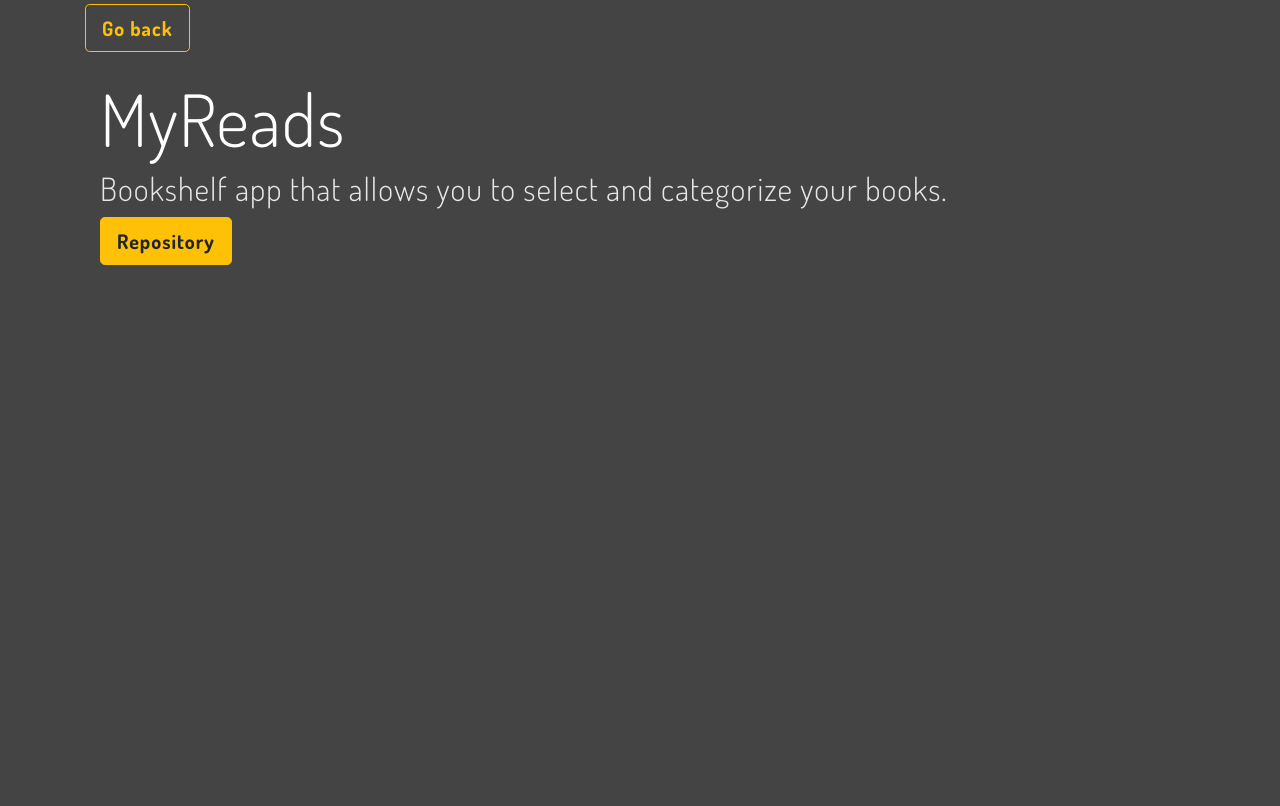
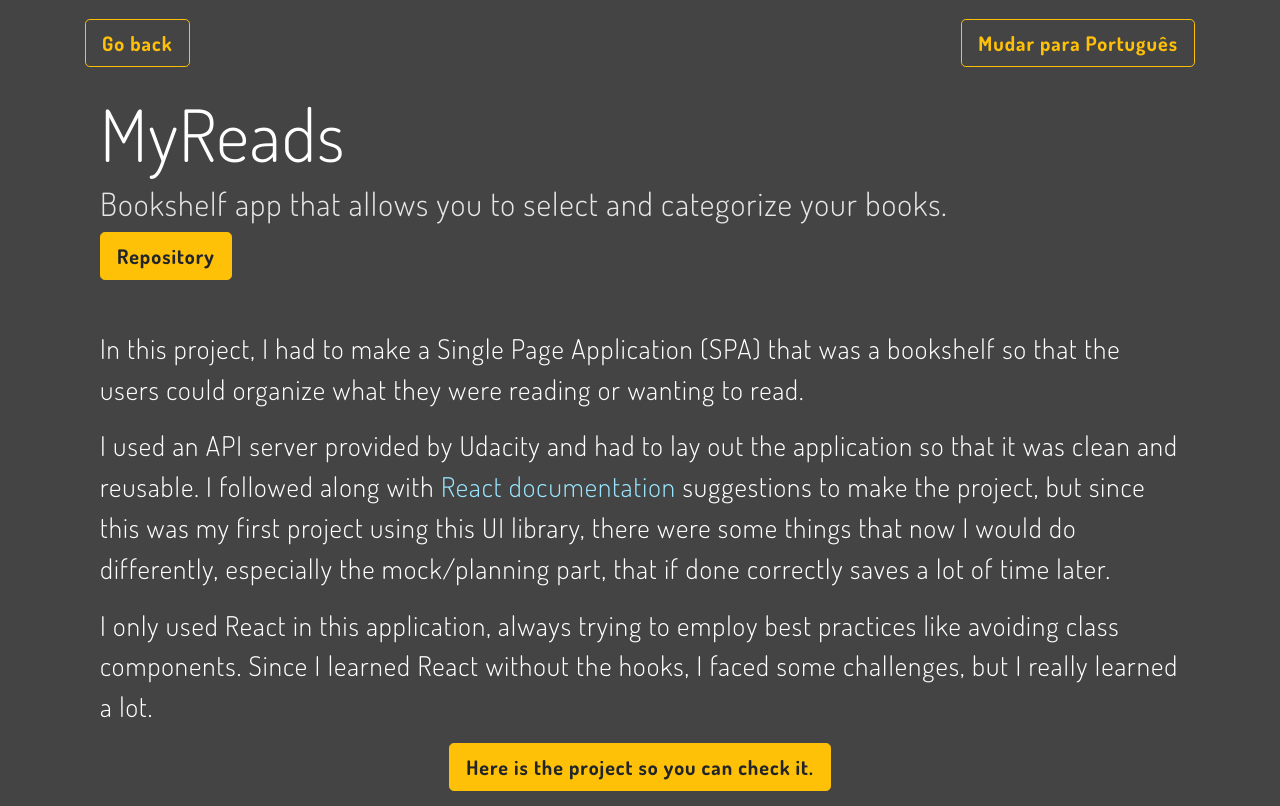
Before and after one commit to bruno-gurgel/portfolio, a React (Create React App) app: page /projects/MyReads in a window 1280 px wide. Built offline with nearby package versions, Linux system fonts and the light colour scheme.

Commit message:
feat: Added content to intro of the project page

```diff
--- a/src/features/projects/MyReads/MyReads.module.css
+++ b/src/features/projects/MyReads/MyReads.module.css
@@ -1,3 +1,40 @@
+.myReadsContainer {
+	color: #fff;
+	padding: 15px;
+}
+
+.navBtnsBox {
+	display: flex;
+	justify-content: space-between;
+}
+
 .subHeading {
 	color: #e6e6e6;
 }
+
+.introText {
+	font-size: 1.7rem;
+}
+
+.pageLink {
+	color: #99e6ff;
+}
+
+.pageLink:hover {
+	color: #99e6ff;
+}
+
+.buttonBox {
+	width: 100%;
+	text-align: center;
+}
+
+.buttonLink {
+	color: #212529;
+}
+
+.buttonLink:hover {
+	color: #212529;
+	background-color: #e0a800;
+	border-color: #d39e00;
+}
--- a/src/features/projects/MyReads/index.js
+++ b/src/features/projects/MyReads/index.js
@@ -1,29 +1,85 @@
-import React from "react";
+import React, { useState } from "react";
 import styles from "./MyReads.module.css";
-import Jumbotron from "react-bootstrap/Jumbotron";
+import myReadsBanner from "./assets/myreads-banner.png";
 import Container from "react-bootstrap/Container";
 import Button from "react-bootstrap/Button";
 import { Link } from "react-router-dom";
+import MyReadsPortuguese from "./portuguese/MyReads_portuguese";
 
 export default function MyReads() {
+	const [language, updateLanguage] = useState("english");
+
+	if (language === "english") {
 		return (
-		<Container>
+			<Container className={styles.myReadsContainer}>
+				<div className={styles.navBtnsBox}>
 					<Link to="/projects">
 						<Button variant="outline-warning" size="lg" className="mt-1">
 							<strong>Go back</strong>
 						</Button>
 					</Link>
+					<Button
+						variant="outline-warning"
+						size="lg"
+						className="mt-1"
+						onClick={() => updateLanguage("portuguese")}
+					>
+						<strong>Mudar para Português</strong>
+					</Button>
+				</div>
 				<Container>
 					<h1 className="display-3 text-white mt-4">MyReads</h1>
 					<h2 className={styles.subHeading}>
 						Bookshelf app that allows you to select and categorize your books.
 					</h2>
-				<Link to={{ pathname: "https://github.com/bruno-gurgel/MyReads" }} target="_blank">
-					<Button variant="warning" size="lg">
+					<Button variant="warning" size="lg" className={styles.button}>
+						<Link
+							to={{ pathname: "https://github.com/bruno-gurgel/MyReads" }}
+							target="_blank"
+							className={styles.buttonLink}
+						>
 							<strong>Repository</strong>
+						</Link>
 					</Button>
+				</Container>
+				<Container className="mt-5">
+					<p className={styles.introText}>
+						In this project, I had to make a Single Page Application (SPA) that was a
+						bookshelf so that the users could organize what they were reading or wanting
+						to read.
+					</p>
+					<p className={styles.introText}>
+						I used an API server provided by Udacity and had to lay out the application
+						so that it was clean and reusable. I followed along with
+						<Link
+							to={{ pathname: "https://reactjs.org/docs/thinking-in-react.html" }}
+							target="_blank"
+							className={styles.pageLink}
+						>
+							{" "}
+							React documentation{" "}
+						</Link>{" "}
+						suggestions to make the project, but since this was my first project using
+						this UI library, there were some things that now I would do differently,
+						especially the mock/planning part, that if done correctly saves a lot of
+						time later.
+					</p>
+					<p className={styles.introText}>
+						I only used React in this application, always trying to employ best
+						practices like avoiding class components. Since I learned React without the
+						hooks, I faced some challenges, but I really learned a lot.
+					</p>
+					<div className={styles.buttonBox}>
+						<Button variant="warning" size="lg" className={styles.button}>
+							<Link to="/" className={styles.buttonLink}>
+								<strong>Here is the project so you can check it.</strong>
 							</Link>
+						</Button>
+					</div>
 				</Container>
 			</Container>
 		);
+	} else {
+		return <MyReadsPortuguese onUpdateLanguage={updateLanguage} />;
 	}
+}
```
Lines whose indentation alone changed are shown as unchanged.
